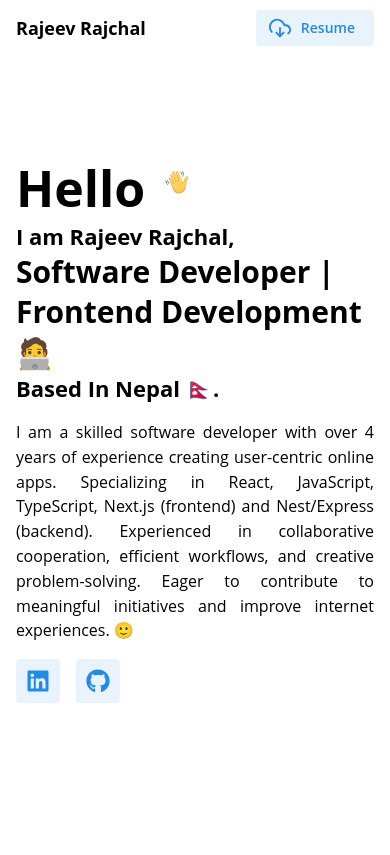
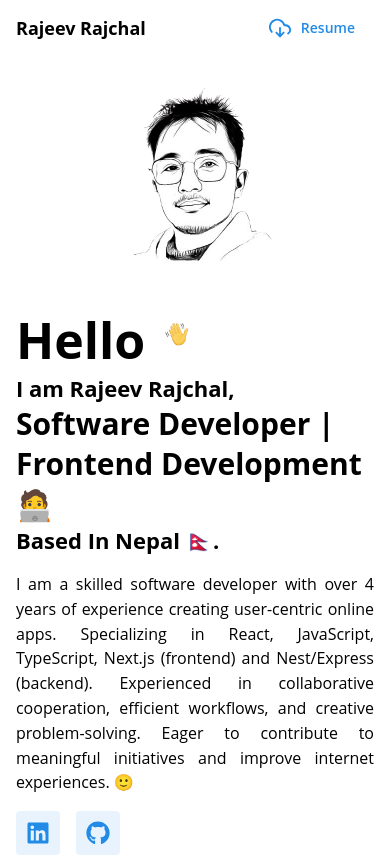
Before and after one commit to rajeevrajchal/rajeev-me, a Next.js app: page / in a window 390 px wide. Built offline with nearby package versions, Linux system fonts and the light colour scheme.

Commit message:
Bugfix: Show image on mobile

```diff
--- a/src/app/page.tsx
+++ b/src/app/page.tsx
@@ -1,7 +1,7 @@
 "use client";
 
 import SocialLinks from "@/components/social-links";
-import { Avatar, Box, Flex, Stack, Text, Title } from "@mantine/core";
+import { Avatar, Flex, Stack, Text, Title } from "@mantine/core";
 
 const Home = () => {
   return (
@@ -10,8 +10,12 @@ const Home = () => {
       justify="space-between"
       gap="xl"
       mt={{
-        base: "100px",
+        base: "20px",
         md: "150px",
+      }}
+      direction={{
+        base: "column-reverse",
+        md: "row",
       }}
     >
       <Stack className="flex-1">
@@ -38,14 +42,20 @@ const Home = () => {
         </Text>
         <SocialLinks />
       </Stack>
-      <Box className="w-fit" visibleFrom="md">
       <Avatar
+        visibleFrom="md"
         variant="transparent"
         src="./rajeev-no-bg.png"
         alt="Rajeev Rajchal"
         size="400"
       />
-      </Box>
+      <Avatar
+        hiddenFrom="md"
+        variant="transparent"
+        src="./rajeev-no-bg.png"
+        alt="Rajeev Rajchal"
+        size="200"
+      />
     </Flex>
   );
 };
--- a/src/components/nav-bar.tsx
+++ b/src/components/nav-bar.tsx
@@ -51,7 +51,7 @@ const Navbar = () => {
       </Center>
       <Flex align="center" gap="md">
         <ColorSwitch />
-        <Button variant="light" leftSection={<FiDownloadCloud size={22} />}>
+        <Button variant="subtle" leftSection={<FiDownloadCloud size={22} />}>
           Resume
         </Button>
       </Flex>
```
Lines whose indentation alone changed are shown as unchanged.
